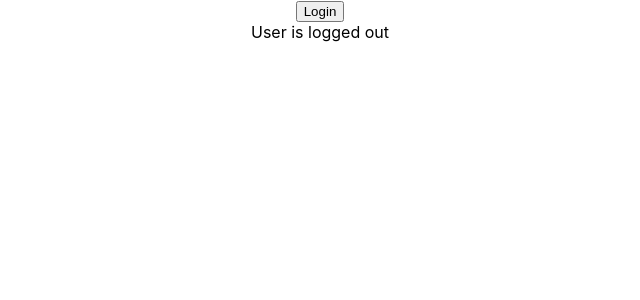
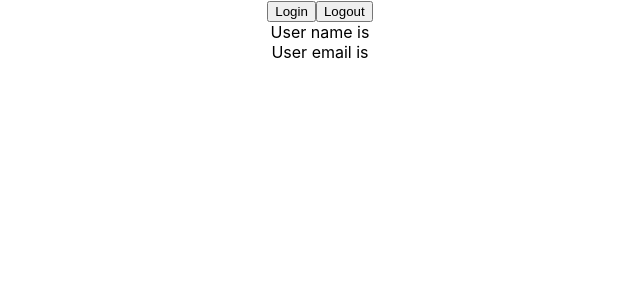
Before and after one commit to anst9000/react-typescript-demo, a React (Create React App) app: page / in a window 1280 px wide. Shown: the top 300 px of the page, without its empty margins (320-960 px from the left). Built offline with nearby package versions, Linux system fonts and the light colour scheme.

Commit message:
Sevent part of series

```diff
--- a/src/App.tsx
+++ b/src/App.tsx
@@ -9,11 +9,13 @@ import { Person } from './components/Person'
 import { PersonList } from './components/PersonList'
 import { Status } from './components/Status'
 import { LoggedStatus } from './state/LoggedStatus'
+import { User } from './state/User'
 
 function App() {
   return (
     <div className="App">
-      <LoggedStatus />
+      {/* <LoggedStatus /> */}
+      <User />
     </div>
   )
 }
--- /dev/null
+++ b/src/state/User.tsx
@@ -0,0 +1,26 @@
+import { useState } from 'react'
+import { AuthUser } from '../types'
+
+export const User = () => {
+  const [user, setUser] = useState<AuthUser | null>(null)
+
+  const handleLogin = () => {
+    setUser({
+      name: 'Andy',
+      email: 'andy@email.com',
+    })
+  }
+  const handleLogout = () => {
+    setUser(null)
+  }
+
+  return (
+    <div>
+      <button onClick={handleLogin}>Login</button>
+      <button onClick={handleLogout}>Logout</button>
+
+      <div>User name is {user?.name}</div>
+      <div>User email is {user?.email}</div>
+    </div>
+  )
+}
--- /dev/null
+++ b/src/types/AuthUser.types.ts
@@ -0,0 +1,4 @@
+export type AuthUser = {
+  name: string
+  email: string
+}
--- a/src/types/index.ts
+++ b/src/types/index.ts
@@ -7,3 +7,4 @@ export * from './Greet.types'
 export * from './Heading.types'
 export * from './Input.types'
 export * from './Button.types'
+export * from './AuthUser.types'
```
